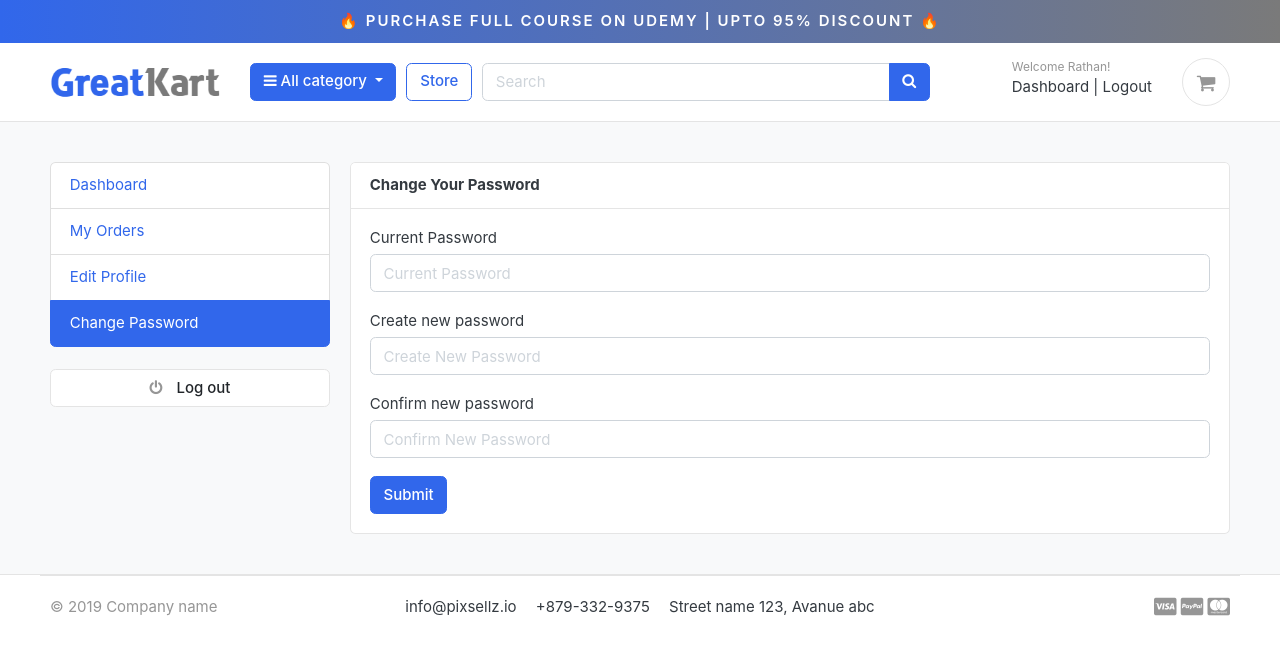
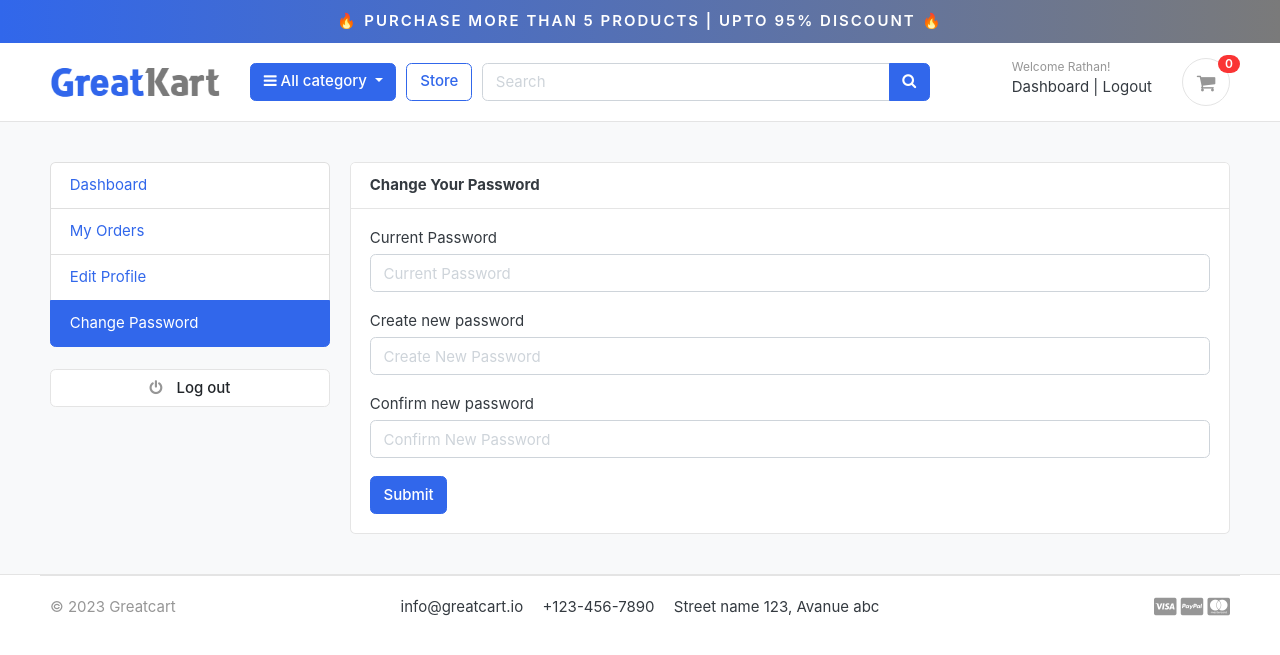
Before and after one commit to rOluochKe/greatcart, a Django app: page /accounts/change_password/ in a window 1280 px wide. Shown: the top 655 px of the page. Run offline with Django 4.2, Linux system fonts and the light colour scheme; a user stored in the database is signed in; data comes from the database, SQL or seed files in the repository; some libraries are stand-ins or nearby versions; some web fonts are replaced.

Commit message:
fix errors in product and search

```diff
--- a/greatcart/settings.py
+++ b/greatcart/settings.py
@@ -69,6 +69,8 @@ TEMPLATES = [
                 'django.template.context_processors.request',
                 'django.contrib.auth.context_processors.auth',
                 'django.contrib.messages.context_processors.messages',
+                'category.context_processors.menu_links',
+                'carts.context_processors.counter',
             ],
         },
     },
--- a/templates/base.html
+++ b/templates/base.html
@@ -7,7 +7,7 @@
 <meta http-equiv="cache-control" content="max-age=604800" />
 <meta name="viewport" content="width=device-width, initial-scale=1, shrink-to-fit=no">
 
-<title>GreatCart | One of the Biggest Online Shopping Platform</title>
+<title>Greatcart | One of the Biggest Online Shopping Platform</title>
 
 <link href="{% static 'images/favicon.ico' %}" rel="shortcut icon" type="image/x-icon">
 
--- a/templates/includes/footer.html
+++ b/templates/includes/footer.html
@@ -3,11 +3,11 @@
 	<div class="container">
 		<section class="footer-bottom border-top row">
 			<div class="col-md-2">
-				<p class="text-muted"> &copy 2019 Company name </p>
+				<p class="text-muted"> &copy 2023 Greatcart </p>
 			</div>
 			<div class="col-md-8 text-md-center">
-				<span  class="px-2">info@pixsellz.io</span>
-				<span  class="px-2">+879-332-9375</span>
+				<span  class="px-2">info@greatcart.io</span>
+				<span  class="px-2">+123-456-7890</span>
 				<span  class="px-2">Street name 123, Avanue abc</span>
 			</div>
 			<div class="col-md-2 text-md-right text-muted">
--- a/templates/includes/navbar.html
+++ b/templates/includes/navbar.html
@@ -2,7 +2,7 @@
 
 
 <div class="container-fluid" style="text-align:center;background-image: linear-gradient(to right, #3167EB , #7A7A7A);padding:10px;font-weight: 600;position:sticky;top:0;z-index:999;">
-<a href="https://www.udemy.com/course/django-ecommerce-project-based-course-python-django-web-development/?couponCode=DJECOM" style="color: white;text-transform: uppercase;letter-spacing: 2px;"><span>&#x1F525</span> Purchase Full Course on Udemy | Upto 95% Discount <span>&#x1F525</span></a>
+<a href="#" style="color: white;text-transform: uppercase;letter-spacing: 2px;"><span>&#x1F525</span> Purchase More than 5 Products | Upto 95% Discount <span>&#x1F525</span></a>
 </div> <!-- container //  -->
 
 <header class="section-header">
```
Also changed, not shown: greatcart/views.py (+14 -1 lines).
